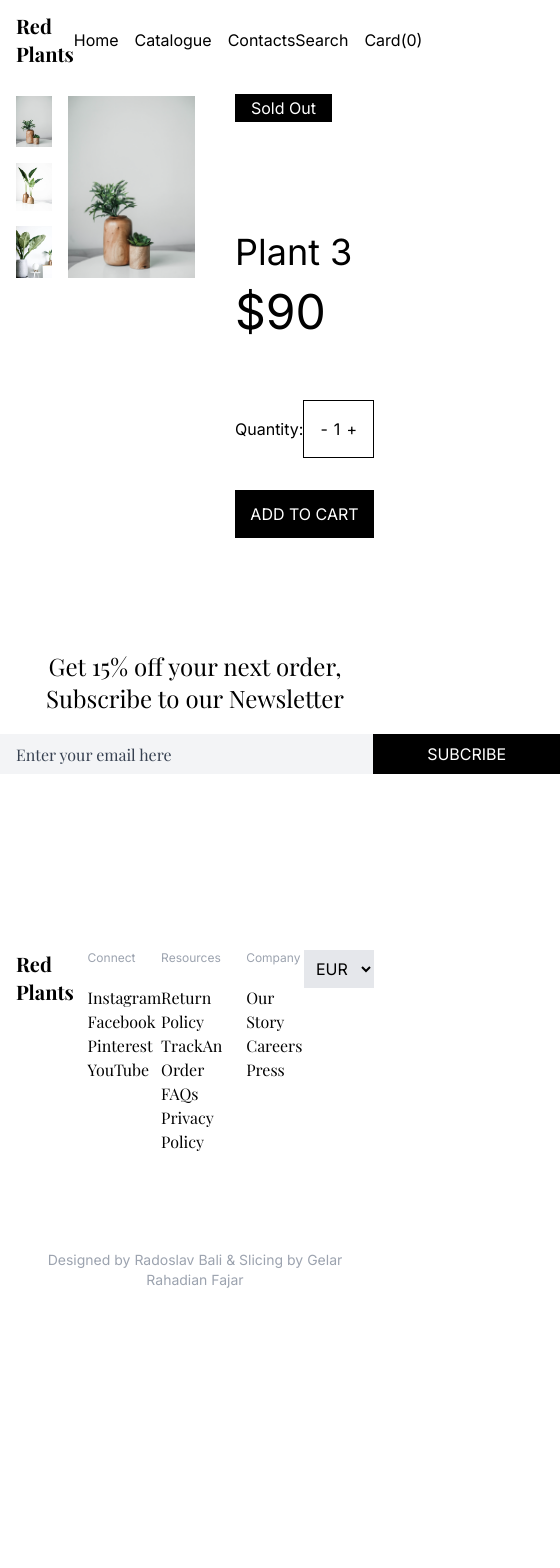
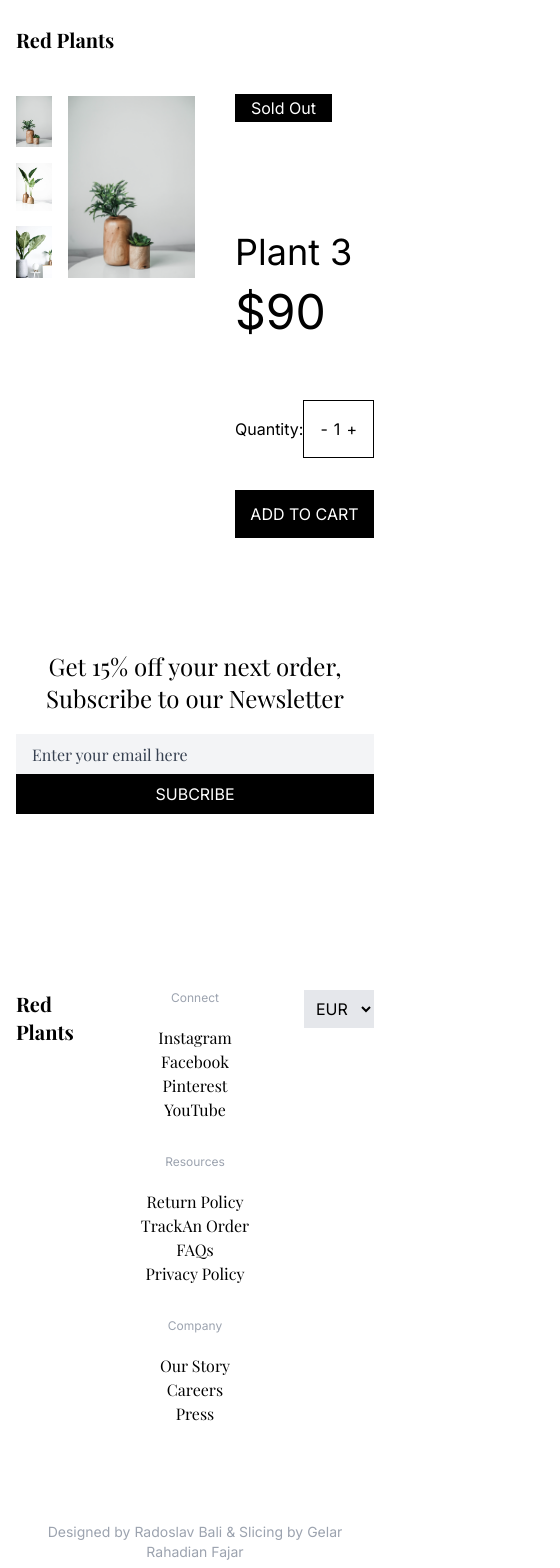
Before and after one commit to gelarahadian/red-plants, a Next.js app: page /plant in a window 390 px wide. Shown: the top 1568 px of the page, 560 px wide, since content can reach past the window. Before the commit the page ends 1322 px from the top, so only its background shows below. Built offline with nearby package versions, Linux system fonts and the light colour scheme; a web font is replaced by a local one.

Commit message:
feat: add responsive tablet & mobile"

```diff
--- a/app/layout.tsx
+++ b/app/layout.tsx
@@ -23,7 +23,7 @@ export default function RootLayout({
       <body className={inter.className}>
         <Header />
         {children}
-        <Subscribe className="mt-28" />
+        <Subscribe className="mt-28 px-4" />
         <Footer />
       </body>
     </html>
--- a/components/Blog.tsx
+++ b/components/Blog.tsx
@@ -22,7 +22,7 @@ const Blog = () => {
   ];
   return (
     <section>
-      <ul className="flex justify-between space-x-8 mt-36">
+      <ul className="flex sm:flex-row flex-col justify-between space-x-0 sm:space-x-8 space-y-8 sm:space-y-0 mt-36">
         {blogs.map((blog, i) => (
           <li
             key={blog.title}
--- a/components/Category.tsx
+++ b/components/Category.tsx
@@ -25,11 +25,11 @@ const Category = () => {
     <section>
       <h3
         data-aos="fade-right"
-        className={`text-4xl text-center mb-16 ${playPairDisplay.className} `}
+        className={`text-4xl text-center mb-16 sm:mt-0 mt-20  ${playPairDisplay.className} `}
       >
         Categories
       </h3>
-      <ul className="flex flex-wrap justify-between">
+      <ul className="flex flex-wrap justify-center xl:justify-between gap-12 xl:gap-0">
         {categories.map((category, i) => (
           <li
             key={category.title}
--- a/components/Feature.tsx
+++ b/components/Feature.tsx
@@ -34,26 +34,26 @@ const Feature = () => {
       >
         Love and work are to people what water and sunshine are to plants
       </h3>
-      <div className="flex">
+      <div className="flex flex-col xl:flex-row  ">
         <div
           data-aos="fade-left"
           data-aos-delay={`${plants.length * 100}`}
-          className="w-1/4"
+          className="w-full xl:w-1/4 text-center xl:text-left"
         >
           <h3 className={`text-4xl mb-4 ${playPairDisplay.className}`}>
             Featured
           </h3>
-          <p className="text-sm mb-4 w-3/4">
+          <p className="text-sm mb-4 xl:w-3/4">
             Our plants are 100% organic, we don't use pesticides or harmful
             chemicals.{" "}
           </p>
           <p className="text-sm mb-8">But please don't eat them</p>
-          <button className="p-2 border-b border-black">
+          <button className="p-2 border-b border-black mb-8">
             Shop all Favourites
           </button>
         </div>
-        <div className="w-3/4">
-          <ul className="flex flex-wrap justify-between">
+        <div className="w-full xl:w-3/4">
+          <ul className="flex flex-wrap justify-center xl:justify-between gap-8 xl:gap-0  ">
             {plants.map((plant, i) => (
               <li
                 key={plant.name}
--- a/components/Footer.tsx
+++ b/components/Footer.tsx
@@ -27,13 +27,23 @@ const Footer = () => {
           </h3>
         </div>
         <div className="w-3/5">
-          <div className="flex justify-around">
+          <div className="flex flex-col sm:flex-row text-center sm:text-left space-y-8 sm:space-y-0  justify-around">
             {links.map((link) => (
               <div key={link.title}>
-                <h4 className="text-xs text-gray-400 mb-5">{link.title}</h4>
+                <h4
+                  data-aos="fade-right"
+                  className="text-xs text-gray-400 mb-5"
+                >
+                  {link.title}
+                </h4>
                 <ul>
-                  {link.lists.map((list) => (
-                    <li key={list} className={`${playPairDisplay.className}`}>
+                  {link.lists.map((list, i) => (
+                    <li
+                      data-aos="fade-left"
+                      data-aos-delay={(i + 1) * 100}
+                      key={list}
+                      className={`${playPairDisplay.className}`}
+                    >
                       {list}
                     </li>
                   ))}
--- a/components/Header.tsx
+++ b/components/Header.tsx
@@ -14,13 +14,13 @@ const Header = () => {
           </h3>
         </Link>
         <nav>
-          <ul className="flex space-x-4">
+          <ul className=" hidden sm:flex space-x-4">
             <li>Home</li>
             <li>Catalogue</li>
             <li>Contacts</li>
           </ul>
         </nav>
-        <div className="flex space-x-4">
+        <div className="hidden sm:flex space-x-4">
           <p>Search</p>
           <p>Card(0)</p>
         </div>
--- a/components/Hero.tsx
+++ b/components/Hero.tsx
@@ -7,27 +7,29 @@ const playPairDisplay = Playfair_Display({ subsets: ["latin"] });
 const Hero = () => {
   return (
     <section
-      className="flex items-center"
-      style={{ height: "calc(100vh - 80px)" }}
+      className="flex items-center sm:h-screen-80px"
+      // style={{ height: "calc(100vh - 80px)" }}
     >
-      <div className="flex justify-between items-center w-full">
+      <div className="flex flex-col sm:flex-row justify-between items-center w-full">
         <div
           data-aos="fade-left"
           data-aos-delay="300"
-          className="space-y-12 w-1/2"
+          className="space-y-12 w-full sm:w-1/2 text-center sm:text-left mb-20"
         >
-          <h2 className={`text-6xl ${playPairDisplay.className}`}>
+          <h2
+            className={`text-4xl sm:text-6xl mt-20 sm:mt-0  ${playPairDisplay.className}`}
+          >
             Find perfect plants for your home
           </h2>
           <p className="text-xl">
             Beautiful plants that encourage you to get creative.
           </p>
-          <button className="px-16 h-16 bg-black text-white">Buy Now</button>
+          <button className="px-16 h-16 bg-black text-white ">Buy Now</button>
         </div>
         <div
           data-aos="zoom-in"
           data-aos-anchor-placement="bottom-bottom"
-          className="w-1/2"
+          className="w-full sm:w-1/2"
         >
           <Image
             src={"/img/hero.png"}
--- a/components/Subscribe.tsx
+++ b/components/Subscribe.tsx
@@ -12,7 +12,7 @@ const Subscribe: FC<SubscribeProps> = ({ className }) => {
     <section className={className}>
       <h3
         data-aos="fade-right"
-        className={`text-2xl mb-5 text-center mx-auto w-96 ${playPairDisplay.className} `}
+        className={`text-2xl mb-5 text-center mx-auto max-w-96 w-full ${playPairDisplay.className} `}
       >
         Get 15% off your next order, Subscribe to our Newsletter
       </h3>
@@ -20,14 +20,14 @@ const Subscribe: FC<SubscribeProps> = ({ className }) => {
         <div
           data-aos="fade-left"
           data-aos-delay="300"
-          className="flex w-[560px] mx-auto"
+          className="flex flex-col sm:flex-row max-w-[560px] w-full mx-auto"
         >
           <input
             type="email"
             placeholder="Enter your email here"
-            className={`bg-gray-100 w-4/6 h-10 pl-4 placeholder:text-gray-700 ${playPairDisplay.className} `}
+            className={`bg-gray-100 w-full sm:w-4/6 h-10 pl-4 placeholder:text-gray-700  ${playPairDisplay.className} `}
           />
-          <button className="w-2/6 bg-black text-white h-10 uppercase px-8">
+          <button className="w-full wsm:w-2/6 bg-black text-white h-10 uppercase px-8">
             Subcribe
           </button>
         </div>
--- a/tailwind.config.ts
+++ b/tailwind.config.ts
@@ -8,6 +8,9 @@ const config: Config = {
   ],
   theme: {
     extend: {
+      height: {
+        "screen-80px": "calc(100vh - 80px)",
+      },
       backgroundImage: {
         "gradient-radial": "radial-gradient(var(--tw-gradient-stops))",
         "gradient-conic":
```
